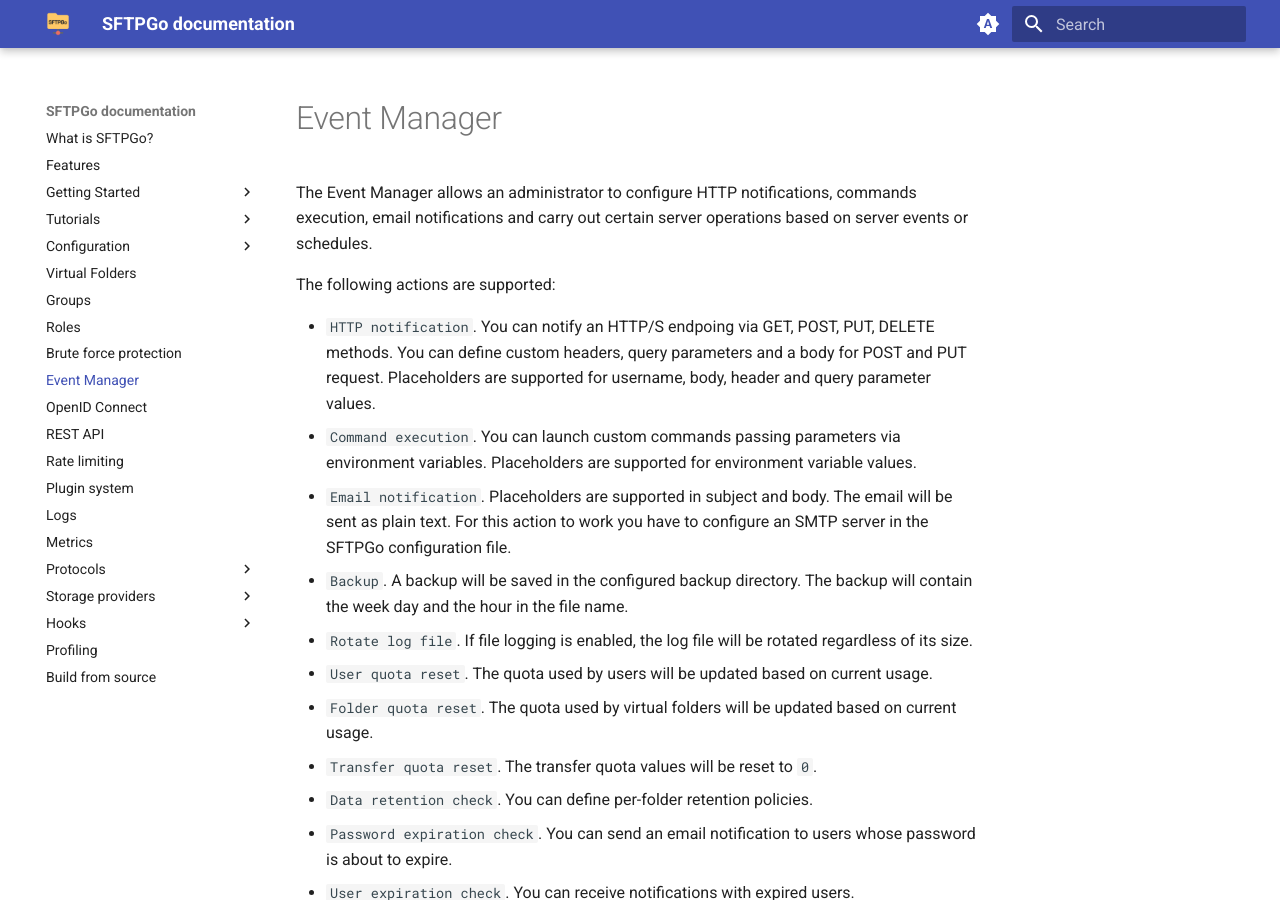
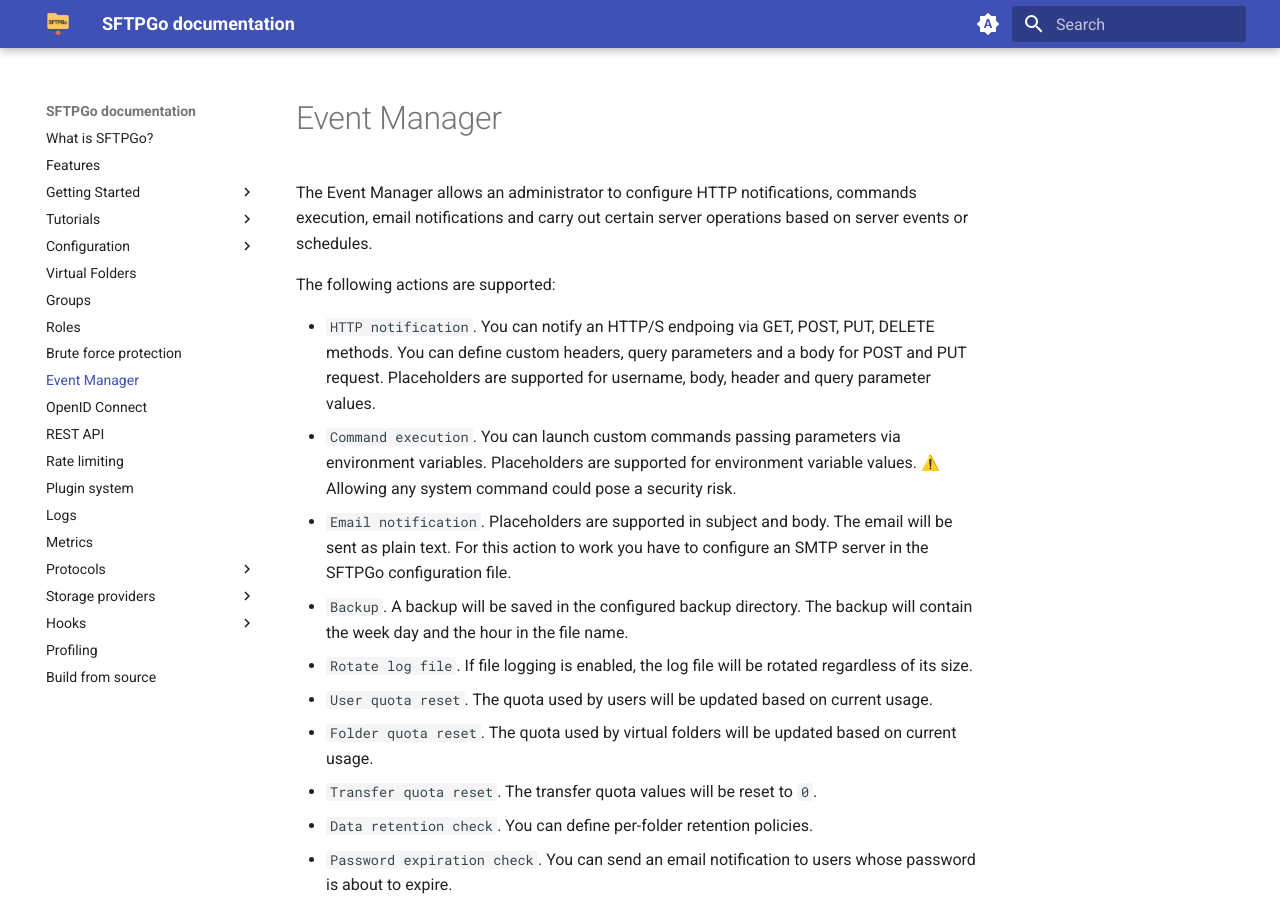
Before and after one commit to sftpgo/docs, an MkDocs documentation site: the page built from docs/eventmanager.md, in a window 1280 px wide and 900 px high. Built offline with MkDocs 1.6.1 and Material for MkDocs 9.7.7, drawn with Linux system fonts in a browser that asks for light colours; emoji names are drawn with the system emoji font; the version menu is left out.

Commit message:
add a note about system commands and security
Signed-off-by: Nicola Murino <nicola.murino@gmail.com>

```diff
--- a/docs/eventmanager.md
+++ b/docs/eventmanager.md
@@ -5,7 +5,7 @@ The Event Manager allows an administrator to configure HTTP notifications, comma
 The following actions are supported:
 
 - `HTTP notification`. You can notify an HTTP/S endpoing via GET, POST, PUT, DELETE methods. You can define custom headers, query parameters and a body for POST and PUT request. Placeholders are supported for username, body, header and query parameter values.
-- `Command execution`. You can launch custom commands passing parameters via environment variables. Placeholders are supported for environment variable values.
+- `Command execution`. You can launch custom commands passing parameters via environment variables. Placeholders are supported for environment variable values. :warning: Allowing any system command could pose a security risk.
 - `Email notification`. Placeholders are supported in subject and body. The email will be sent as plain text. For this action to work you have to configure an SMTP server in the SFTPGo configuration file.
 - `Backup`. A backup will be saved in the configured backup directory. The backup will contain the week day and the hour in the file name.
 - `Rotate log file`. If file logging is enabled, the log file will be rotated regardless of its size.
```
Also changed, not shown: docs/config-file.md (+1 -1 lines).
